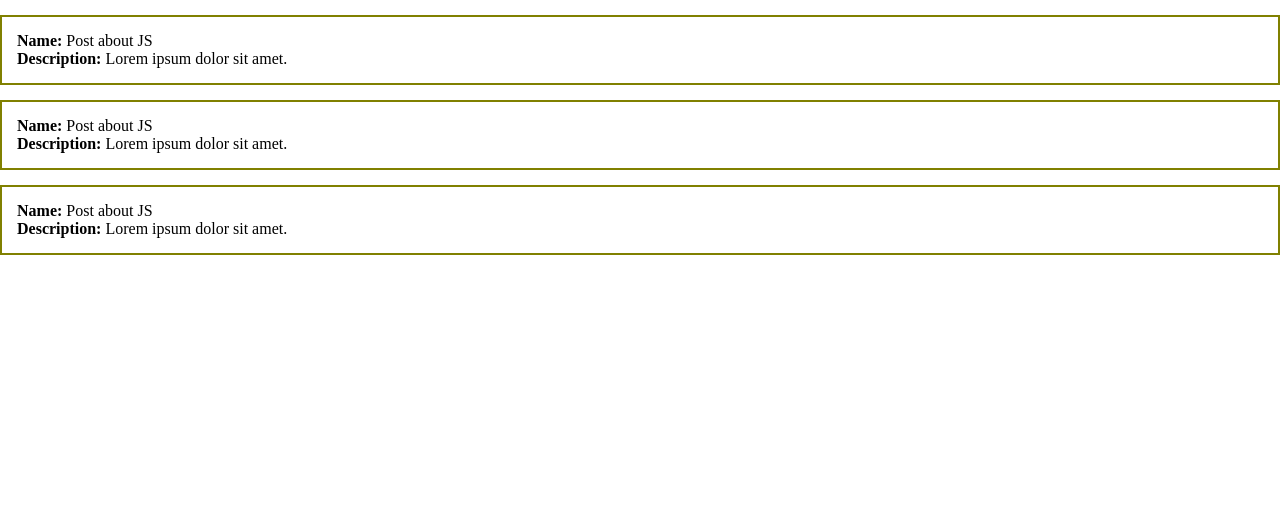
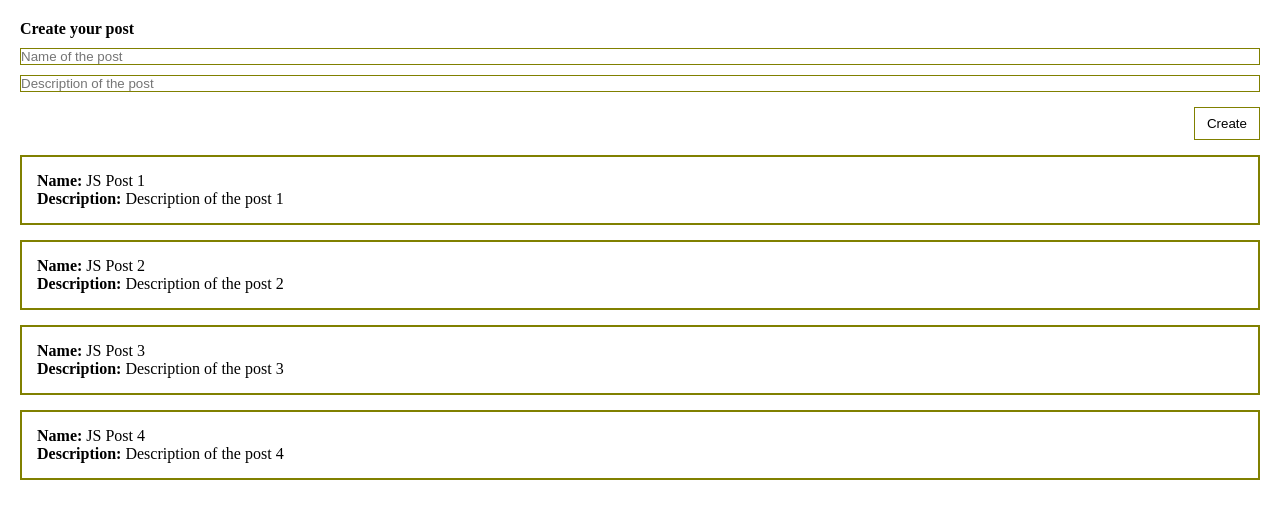
Before and after one commit to sergikusakin/vue-project, a Vue app: page / in a window 1280 px wide. Shown: the top 518 px of the page. Built offline with nearby package versions, Linux system fonts and the light colour scheme.

Commit message:
form for create new post

```diff
--- a/src/App.vue
+++ b/src/App.vue
@@ -1,19 +1,18 @@
 <template>
-    <div>
-      <div class="post">
-        <div><strong>Name:</strong> Post about JS</div>
-        <div><strong>Description:</strong> Lorem ipsum dolor sit amet.</div>
+    <div class="app">
+      <div>
+        <form>
+          <h4>Create your post</h4>
+            <input class="input" type="text" placeholder="Name of the post">
+            <input class="input" type="text" placeholder="Description of the post">
+            <button class="btn">Create</button>
+        </form>
       </div>
-      <div class="post">
-        <div><strong>Name:</strong> Post about JS</div>
-        <div><strong>Description:</strong> Lorem ipsum dolor sit amet.</div>
-      </div>
-      <div class="post">
-        <div><strong>Name:</strong> Post about JS</div>
-        <div><strong>Description:</strong> Lorem ipsum dolor sit amet.</div>
+      <div class="post" v-for="post in posts">
+          <div><strong>Name: </strong>{{ post.title }}</div>
+          <div><strong>Description: </strong>{{ post.body }}</div>
       </div>
     </div>
-
 </template>
 
 <script lang="ts">
@@ -22,17 +21,17 @@ import { defineComponent } from 'vue';
 export default defineComponent({
     data() {
       return {
-        likes: 0,
-        dislikes: 0
+       posts: [
+        {id: 1, title: 'JS Post 1', body: 'Description of the post 1'},
+        {id: 2, title: 'JS Post 2', body: 'Description of the post 2'},
+        {id: 3, title: 'JS Post 3', body: 'Description of the post 3'},
+        {id: 4, title: 'JS Post 4', body: 'Description of the post 4'},
+
+       ]
       }
     },
     methods: {
-      addLike(){
-        this.likes += 1;
-      },
-      addDislike(){
-        this.dislikes += 1;
-      }
+
 
     }
 })
@@ -46,10 +45,36 @@ export default defineComponent({
   box-sizing: border-box;
 }
 
+.app{
+  padding: 20px;
+}
+
 .post{
   padding: 15px;
   border: 2px solid olive;
   margin-top: 15px;
 }
 
+form{
+  display: flex;
+  flex-direction: column;
+
+}
+
+.input{
+  width: 100%;
+  border: 1px solid olive;
+  padding: 10px, 15px;
+  margin-top: 10px;
+}
+
+.btn{
+  margin-top: 15px;
+  align-self: flex-end;
+  padding: 8px 12px;
+  background: none;
+  color: black;
+  border: 1px solid olive;
+}
+
 </style>
```
